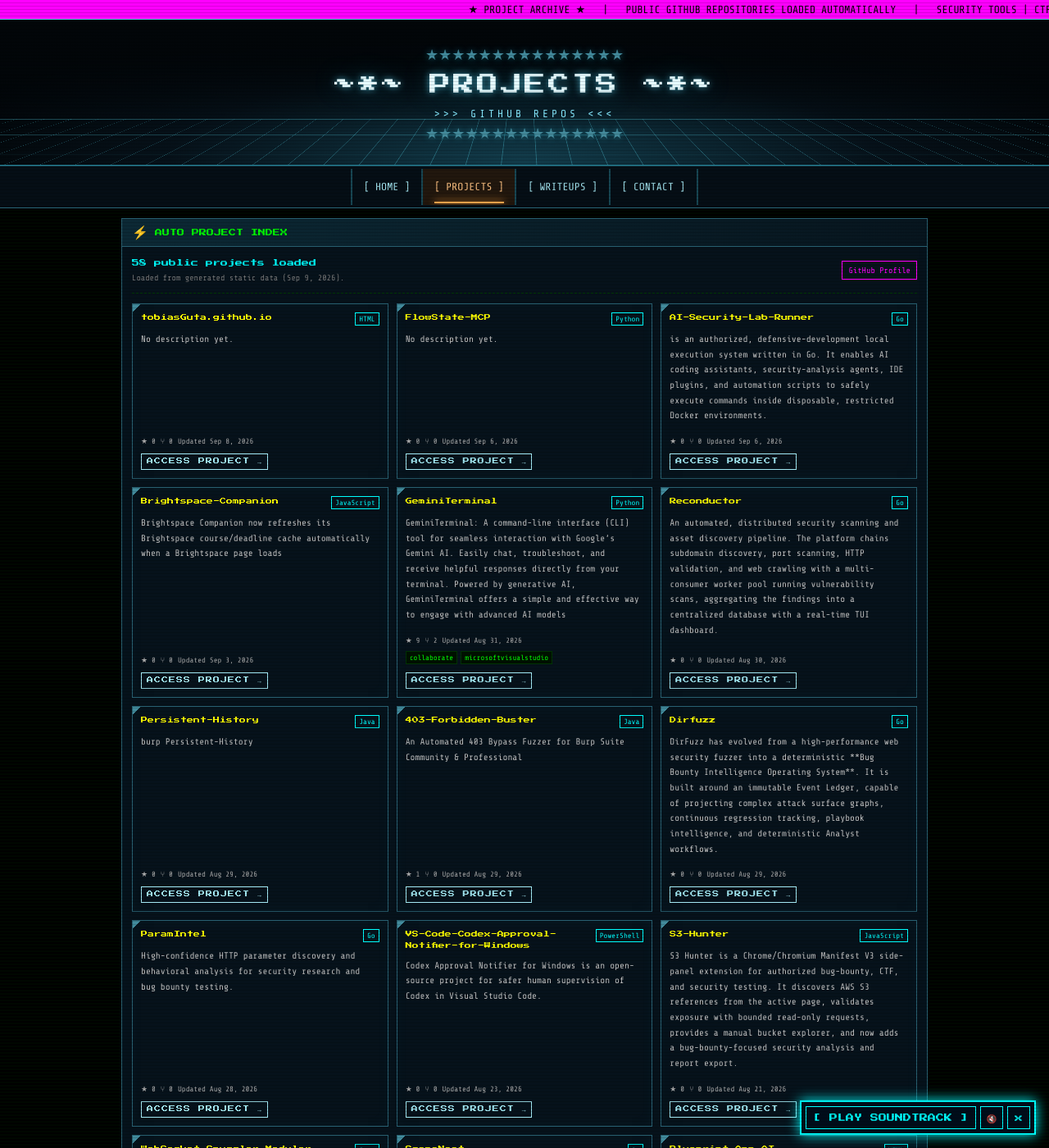
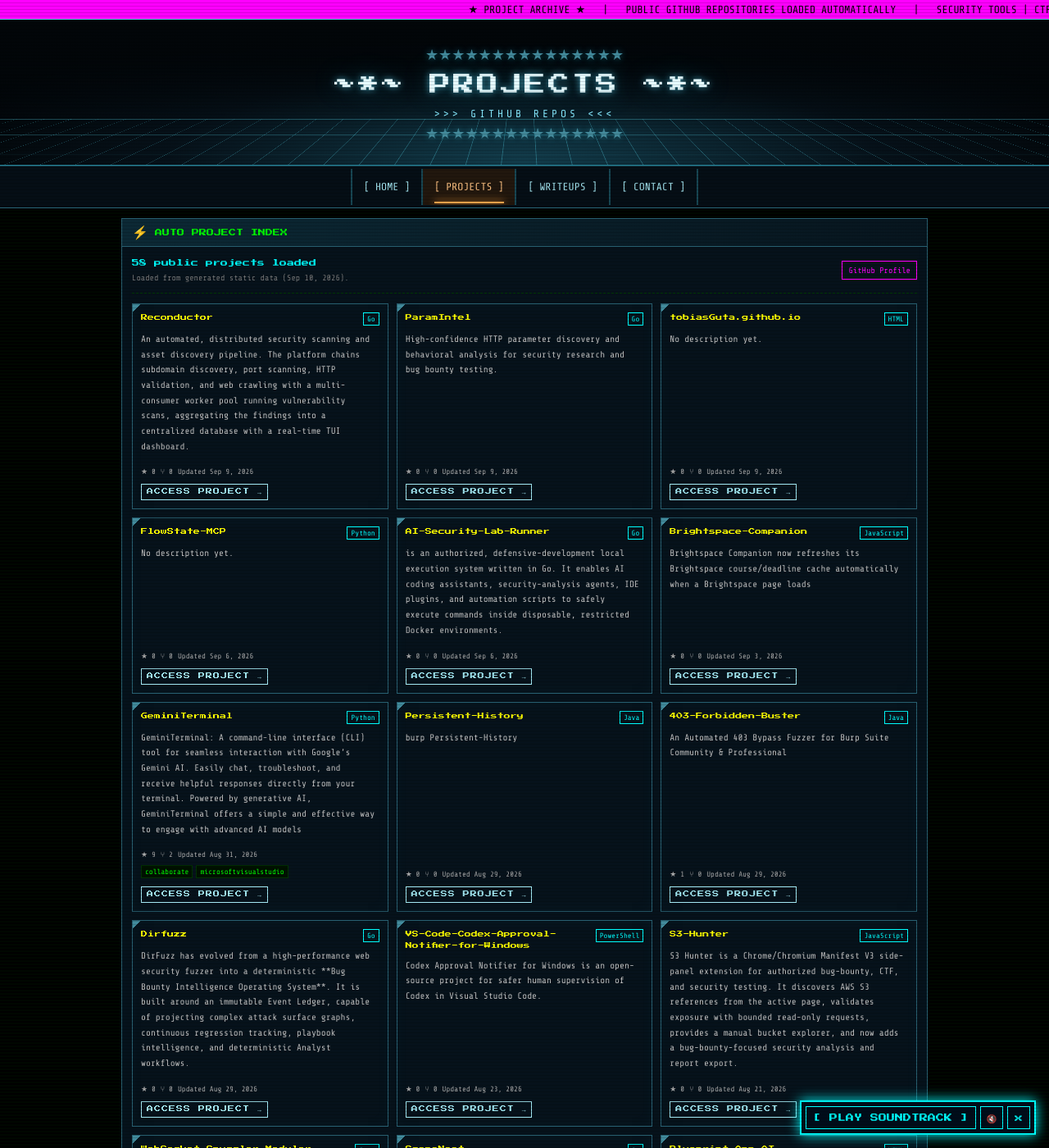
Before and after one commit to tobiasGuta/tobiasGuta.github.io, a Jekyll site: the page built from projects.html, in a window 1280 px wide and 1400 px high. Shown: the whole window at 82% size. Built offline with Jekyll 4.4.1, drawn with Linux system fonts in a browser that asks for light colours; part of the change alters nothing that is shown.

```diff
--- a/assets/data/projects.json
+++ b/assets/data/projects.json
@@ -1,8 +1,34 @@
 {
   "owner": "tobiasGuta",
   "source": "github_api",
-  "generated_at": "2026-09-09T12:57:13.282897+00:00",
+  "generated_at": "2026-09-10T12:54:14.286865+00:00",
   "projects": [
+    {
+      "name": "Reconductor",
+      "description": "An automated, distributed security scanning and asset discovery pipeline. The platform chains subdomain discovery, port scanning, HTTP validation, and web crawling with a multi-consumer worker pool running vulnerability scans, aggregating the findings into a centralized database with a real-time TUI dashboard.",
+      "html_url": "https://github.com/tobiasGuta/Reconductor",
+      "homepage": null,
+      "language": "Go",
+      "topics": [],
+      "stargazers_count": 0,
+      "forks_count": 0,
+      "updated_at": "2026-09-09T22:06:37Z",
+      "fork": false,
+      "archived": false
+    },
+    {
+      "name": "ParamIntel",
+      "description": "High-confidence HTTP parameter discovery and behavioral analysis for security research and bug bounty testing.",
+      "html_url": "https://github.com/tobiasGuta/ParamIntel",
+      "homepage": null,
+      "language": "Go",
+      "topics": [],
+      "stargazers_count": 0,
+      "forks_count": 0,
+      "updated_at": "2026-09-09T15:31:34Z",
+      "fork": false,
+      "archived": false
+    },
     {
       "name": "tobiasGuta.github.io",
       "description": null,
@@ -12,7 +38,7 @@
       "topics": [],
       "stargazers_count": 0,
       "forks_count": 0,
-      "updated_at": "2026-09-08T12:51:50Z",
+      "updated_at": "2026-09-09T12:59:18Z",
       "fork": false,
       "archived": false
     },
@@ -72,19 +98,6 @@
       "archived": false
     },
     {
-      "name": "Reconductor",
-      "description": "An automated, distributed security scanning and asset discovery pipeline. The platform chains subdomain discovery, port scanning, HTTP validation, and web crawling with a multi-consumer worker pool running vulnerability scans, aggregating the findings into a centralized database with a real-time TUI dashboard.",
-      "html_url": "https://github.com/tobiasGuta/Reconductor",
-      "homepage": null,
-      "language": "Go",
-      "topics": [],
-      "stargazers_count": 0,
-      "forks_count": 0,
-      "updated_at": "2026-08-30T15:56:05Z",
-      "fork": false,
-      "archived": false
-    },
-    {
       "name": "Persistent-History",
       "description": "burp Persistent-History",
       "html_url": "https://github.com/tobiasGuta/Persistent-History",
@@ -120,19 +133,6 @@
       "stargazers_count": 0,
       "forks_count": 0,
       "updated_at": "2026-08-29T14:40:19Z",
-      "fork": false,
-      "archived": false
-    },
-    {
-      "name": "ParamIntel",
-      "description": "High-confidence HTTP parameter discovery and behavioral analysis for security research and bug bounty testing.",
-      "html_url": "https://github.com/tobiasGuta/ParamIntel",
-      "homepage": null,
-      "language": "Go",
-      "topics": [],
-      "stargazers_count": 0,
-      "forks_count": 0,
-      "updated_at": "2026-08-28T20:50:51Z",
       "fork": false,
       "archived": false
     },
```
